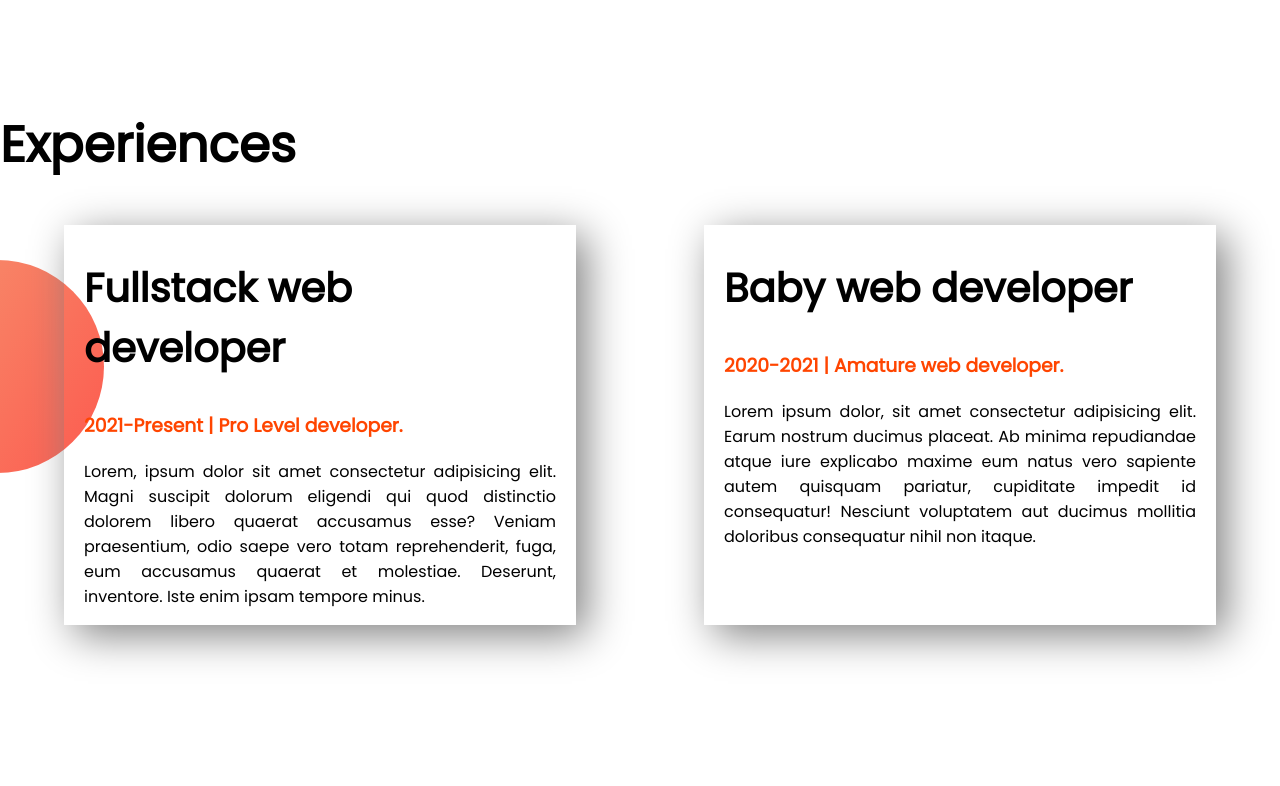
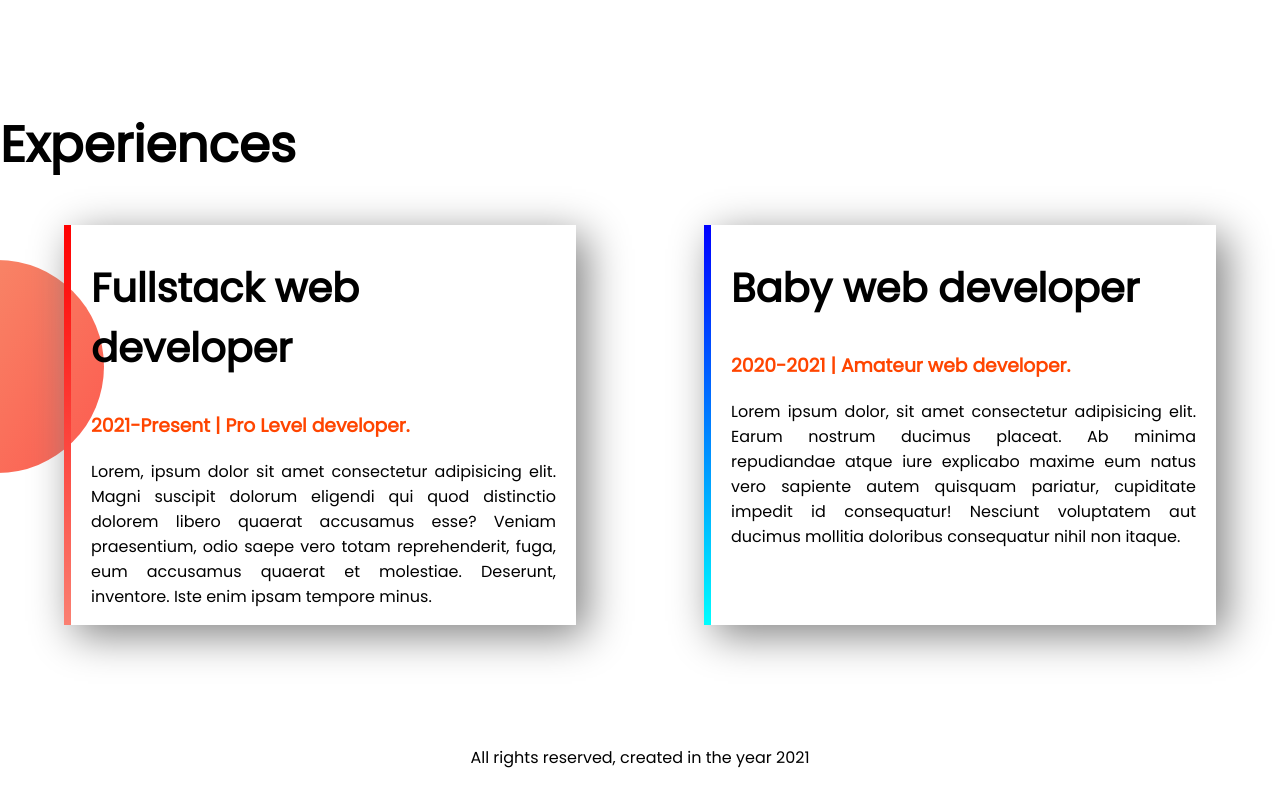
Before and after one commit to Meeftah0318/developer-portfolio, a plain HTML site: page index.html in a window 1280 px wide. Shown: the part 1297-2083 px from the top of the page. Before the commit the page ends 2042 px from the top, so only its background shows below. Drawn offline with Linux system fonts and the light colour scheme.

Commit message:
footer added

```diff
--- a/index.html
+++ b/index.html
@@ -51,7 +51,7 @@
     <section class="experience-area">
         <h1>Experiences</h1>
         <div class="flex-container">
-            <div class="experience-item">
+            <div id="web-dev-full" class="experience-item">
                 <h2>Fullstack web developer</h2>
                 <h3 class="orange-color">2021-Present | Pro Level developer.</h3>
                 <p>Lorem, ipsum dolor sit amet consectetur adipisicing elit. Magni suscipit dolorum eligendi qui quod
@@ -61,9 +61,9 @@
                     minus.</p>
 
             </div>
-            <div class="experience-item">
+            <div id="web-dev-amateur" class="experience-item">
                 <h2>Baby web developer</h2>
-                <h3 class="orange-color">2020-2021 | Amature web developer.</h3>
+                <h3 class="orange-color">2020-2021 | Amateur web developer.</h3>
                 <p>Lorem ipsum dolor, sit amet consectetur adipisicing elit. Earum nostrum ducimus placeat. Ab minima
                     repudiandae atque iure explicabo maxime eum natus vero sapiente autem quisquam pariatur, cupiditate
                     impedit id consequatur! Nesciunt voluptatem aut ducimus mollitia doloribus consequatur nihil non
@@ -72,6 +72,9 @@
             </div>
         </div>
     </section>
+    <footer>
+        <p>All rights reserved, created in the year 2021</p>
+    </footer>
 
 
 
--- a/style.css
+++ b/style.css
@@ -55,3 +55,16 @@ p{
     padding: 0 20px;
     box-shadow: 10px 10px 40px grey;
 }
+#web-dev-full{
+    border-left: 7px solid;
+    border-image: linear-gradient(red, salmon);
+    border-image-slice: 1;
+}
+#web-dev-amateur{
+    border-left: 7px solid;
+    border-image: linear-gradient(blue, cyan);
+    border-image-slice: 1;
+}
+footer p {
+    text-align: center;
+}
```
